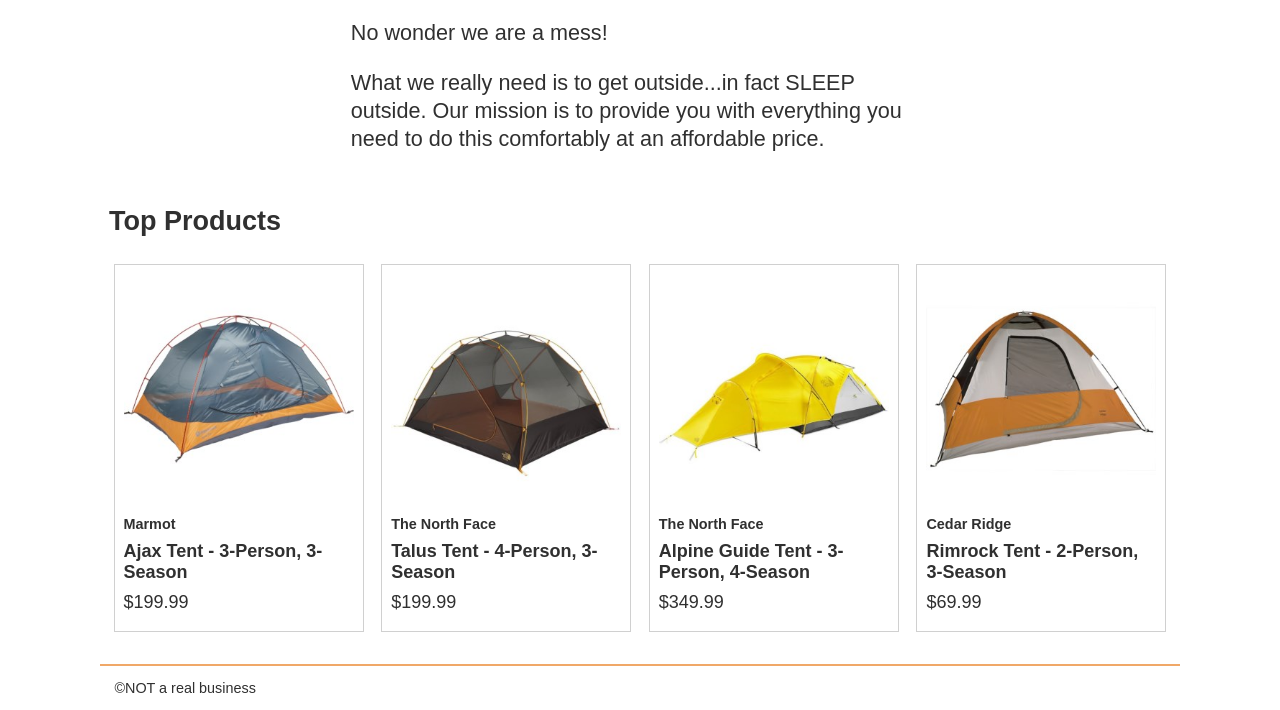
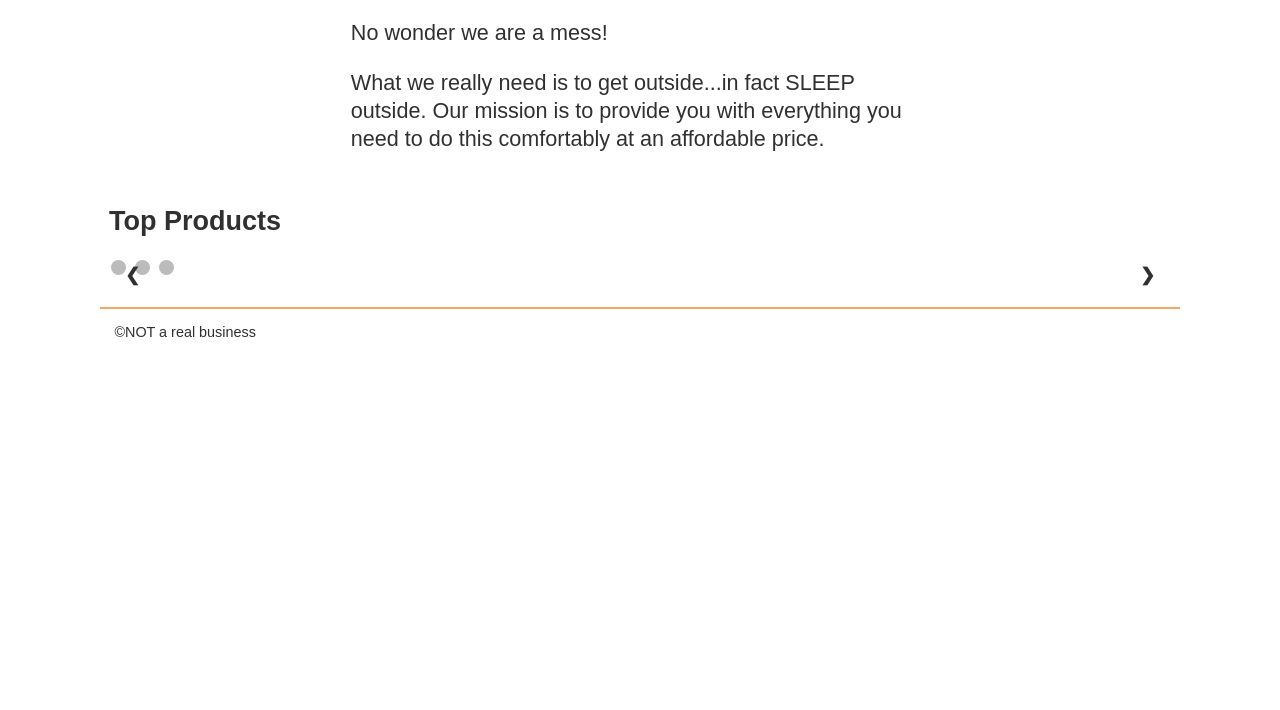
Before and after one commit to mlutz060/WDD330, a website built with Vite: page src/index.html in a window 1280 px wide. Shown: the part 696-1406 px from the top of the page. After the commit the page ends 1050 px from the top, so only its background shows below. Built offline with nearby package versions, Linux system fonts and the light colour scheme.

Commit message:
carousel

```diff
--- a/src/css/style.css
+++ b/src/css/style.css
@@ -228,3 +228,55 @@
 #buttons{
   display: flex;
 }
+
+#carouselContainer{
+  max-width: 100%;
+  position: relative;
+  margin: auto;
+}
+.product-card{
+  display: none;
+}
+.prev, .next {
+  cursor: pointer;
+  position: absolute;
+  top: 50%;
+  width: auto;
+  margin-top: -22px;
+  padding: 16px;
+  color: white;
+  font-weight: bold;
+  font-size: 18px;
+  transition: 0.6s ease;
+  border-radius: 0 3px 3px 0;
+  user-select: none;
+}
+.next {
+  right: 0;
+  border-radius: 3px 0 0 3px;
+}
+.prev:hover, .next:hover {
+  background-color: rgba(0,0,0,0.8);
+}
+.dot {
+  cursor: pointer;
+  height: 15px;
+  width: 15px;
+  margin: 0 2px;
+  background-color: #bbb;
+  border-radius: 50%;
+  display: inline-block;
+  transition: background-color 0.6s ease;
+}
+
+.active, .dot:hover {
+  background-color: #717171;
+}
+.fade {
+  animation-name: fade;
+  animation-duration: 1.5s;
+}
+@keyframes fade {
+  from {opacity: .4}
+  to {opacity: 1}
+}
--- a/src/index.html
+++ b/src/index.html
@@ -61,8 +61,9 @@
       </section>
       <section class="products">
         <h2>Top Products</h2>
+        <div id="carouselContainer">
           <ul class="product-list">
-          <li class="product-card">
+            <li class="product-card" fade>
               <a href="product_pages/index.html?product=880RR">
               <img
                 src="images/tents/marmot-ajax-tent-3-person-3-season-in-pale-pumpkin-terracotta~p~880rr_01~320.jpg"
@@ -72,7 +73,7 @@
               <h2 class="card__name">Ajax Tent - 3-Person, 3-Season</h2>
               <p class="product-card__price">$199.99</p></a>
             </li>
-          <li class="product-card">
+            <li class="product-card" fade>
               <a href="product_pages/index.html?product=989CG">
               <img
                 src="images/tents/the-north-face-talus-tent-4-person-3-season-in-golden-oak-saffron-yellow~p~985rf_01~320.jpg"
@@ -82,8 +83,7 @@
               <h2 class="card__name">Talus Tent - 4-Person, 3-Season</h2>
               <p class="product-card__price">$199.99</p></a>
               </li>
-          </li>
-          <li class="product-card">
+            <li class="product-card" fade>
               <a href="product_pages/index.html?product=985PR">
               <img
                 src="images/tents/the-north-face-alpine-guide-tent-3-person-4-season-in-canary-yellow-high-rise-grey~p~985pr_01~320.jpg"
@@ -95,7 +95,7 @@
               </h2>
               <p class="product-card__price">$349.99</p></a>
             </li>
-          <li class="product-card">
+            <li class="product-card" fade>
               <a href="product_pages/index.html?product=344YJ">
               <img
                 src="images/tents/cedar-ridge-rimrock-tent-2-person-3-season-in-rust-clay~p~344yj_01~320.jpg"
@@ -107,7 +107,15 @@
               </h2>
               <p class="product-card__price">$69.99</p></a>
             </li>
+            <a class="prev" onclick="plusSlides(-1)">&#10094;</a>
+            <a class="next" onclick="plusSlides(1)">&#10095;</a>
+            <div style="text-align:center">
+              <span class="dot" onclick="currentSlide(1)"></span>
+              <span class="dot" onclick="currentSlide(2)"></span>
+              <span class="dot" onclick="currentSlide(3)"></span>
+            </div>
           </ul>
+        </div>
       </section>
     </main>
     <footer>&copy;NOT a real business</footer>
```
Also changed, not shown: src/js/product.js (+28 -0 lines). Lines whose indentation alone changed are shown as unchanged.
